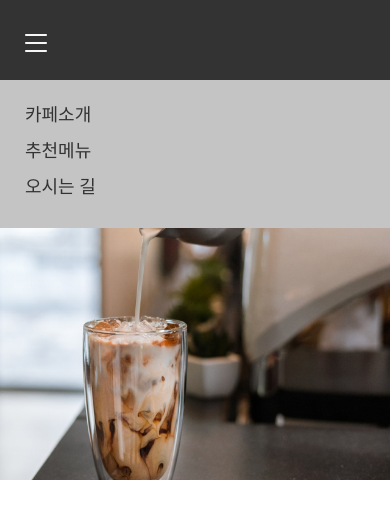
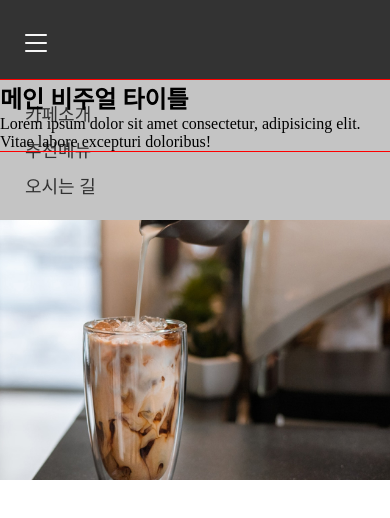
Before and after one commit to yuseon4455/0725, a plain HTML site: page index.html in a window 390 px wide. Both pictures are taken after a click on the button 36 px from the left and 44 px from the top of the page. Drawn offline with nearby package versions, Linux system fonts and the light colour scheme.

Commit message:
Add files via upload

```diff
--- a/css/mobile.css
+++ b/css/mobile.css
@@ -48,12 +48,19 @@ header nav {
   left: 0;
   top: 80px;
   width: 100%;
-  padding: 20px 0;
-  display: none;
+  /* padding: 20px 0; */
+  /* display: none; */
+  height: 0;
+  opacity: 0;
+  overflow: hidden;
+  transition: 0.3s;
 }
 
 header nav.on {
-  display: block;
+  /* display: block; */
+  height: 140px;
+  opacity: 1;
+  padding: 20px 0;
 }
 
 header nav a {
--- a/css/pc.css
+++ b/css/pc.css
@@ -37,7 +37,14 @@ header nav a {
 
 #main-visual {
   width: 100%;
-  height: 550px;
+  /* height: 550px; */
+  /* 가로세로 비율(피그마 시안 기준)
+    1920(가로) x 667
+    세로비율(%) = 667(세로) / 1920(가로) * 100
+
+  */
+  padding-bottom: calc(34.7% / 2);
+  padding-top: calc(34.7% / 2);
   background: url(../images/main-visual.jpg);
   background-size: cover;
   background-position: center;
@@ -48,3 +55,15 @@ header nav a {
   height: 100%;
   object-fit: cover;
 }
+
+#main-visual .container {
+  display: block;
+  height: 100%;
+  text-align: left;
+  color: #fff;
+  padding-left: 40px;
+}
+
+#main-visual h1 {
+  font-size: 40px;
+}
--- a/index.html
+++ b/index.html
@@ -15,7 +15,7 @@
     href="css/mobile.css"
     media="screen and (max-width: 767px)"
   >
-  <!-- pc.css: 768px 부터(큰화면)  -->
+  <!-- pc.css: 768px 부터(큰화면) - Breakpoint(중단점) -->
   <link
     rel="stylesheet"
     href="css/pc.css"
@@ -42,7 +42,12 @@
   </header>
 
   <section id="main-visual">
-    <h1>메인 비주얼 타이틀</h1>
+    <div class="container">
+      <div class="slider">
+        <h1>메인 비주얼 타이틀</h1>
+        <p>Lorem ipsum dolor sit amet consectetur, adipisicing elit.<br> Vitae labore excepturi doloribus!</p>
+      </div>
+    </div><!-- container -->
     <!-- <img src="images/main-visual.jpg" alt="이미지"> -->
   </section>
 </body>
```
Also changed, not shown: images/main-visual.jpg.
